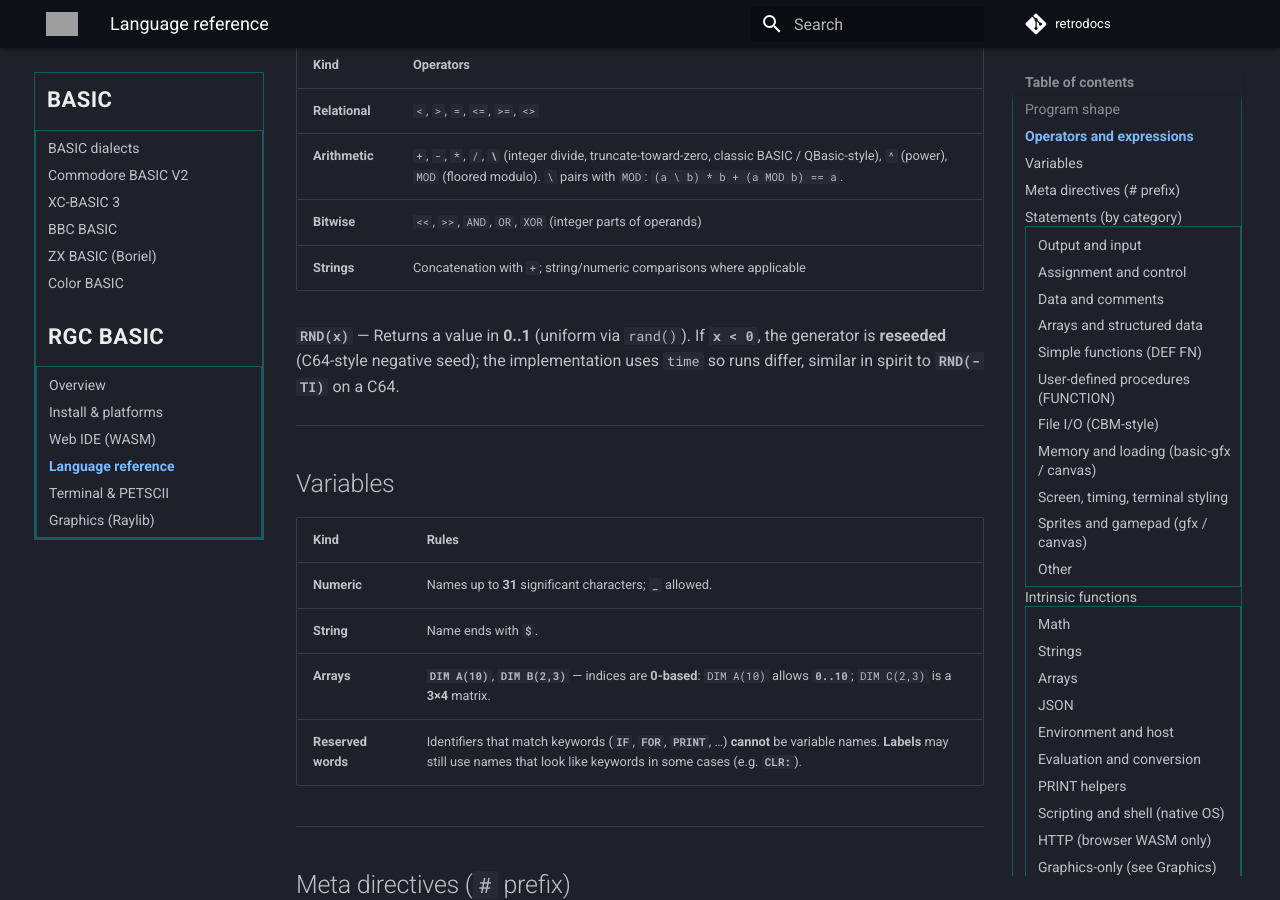
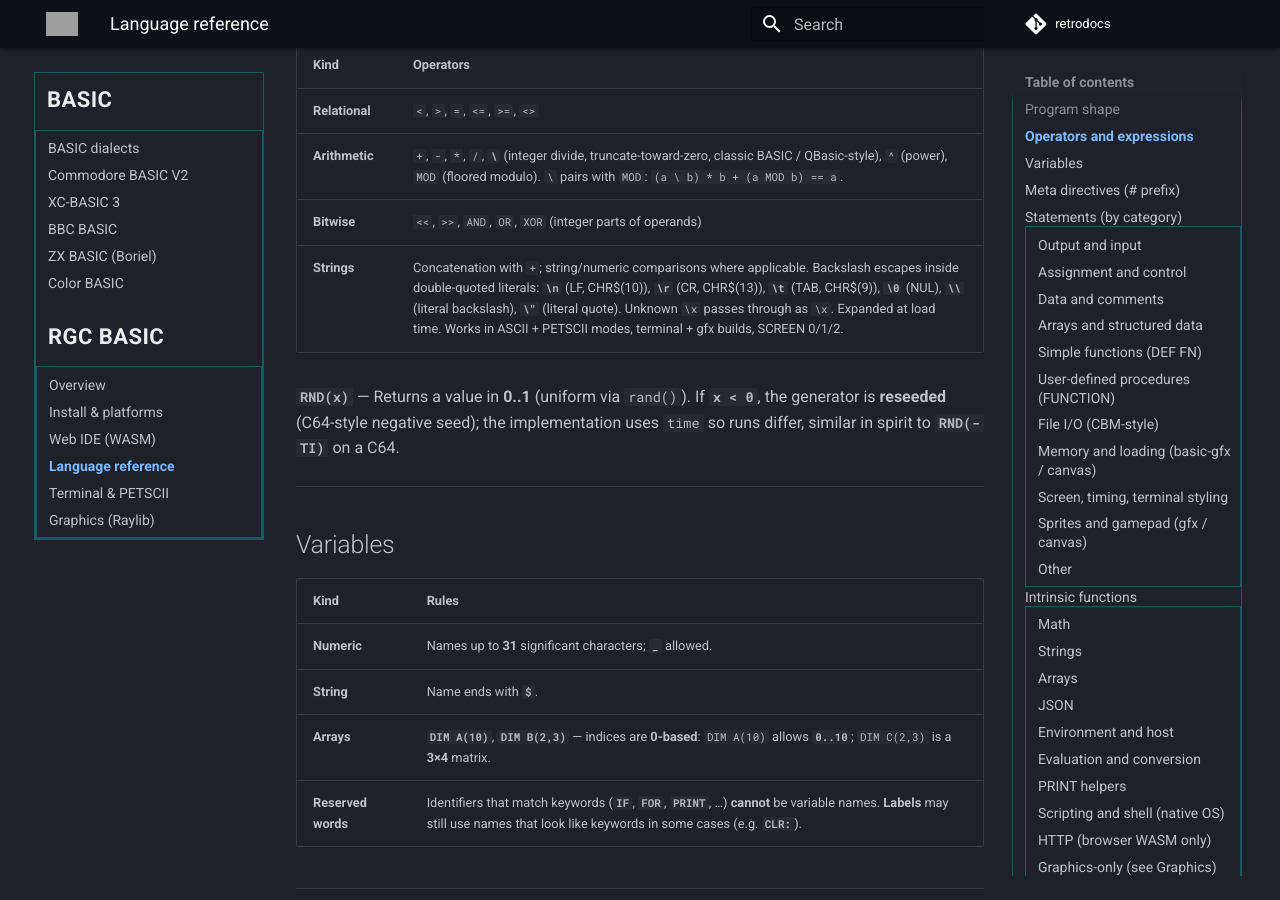
Before and after one commit to omiq/retrodocs, an MkDocs documentation site: the page built from docs/basic/rgc-basic/language.md, in a window 1280 px wide and 900 px high, scrolled down 915 px. Built offline with MkDocs 1.6.1 and Material for MkDocs 9.7.7, drawn with Linux system fonts in a browser that asks for light colours; comment, search, counter and statistics services are not loaded; grey boxes are pictures that could not be loaded.

Commit message:
rgc-basic: document \n \r \t \\ \" \0 string escapes
Backslash escapes inside double-quoted literals: \n (LF,
CHR$(10)), \r (CR, CHR$(13)), \t (TAB), \0 (NUL, caveats),
\\ (literal backslash), \" (literal quote). Unknown \x passes
through. Load-time expansion, mode-agnostic.

```diff
--- a/docs/basic/rgc-basic/language.md
+++ b/docs/basic/rgc-basic/language.md
@@ -25,7 +25,7 @@
 | **Relational** | `<`, `>`, `=`, `<=`, `>=`, `<>` |
 | **Arithmetic** | `+`, `-`, `*`, `/`, **`\`** (integer divide, truncate-toward-zero, classic BASIC / QBasic-style), `^` (power), `MOD` (floored modulo). `\` pairs with `MOD`: `(a \ b) * b + (a MOD b) == a`. |
 | **Bitwise** | `<<`, `>>`, `AND`, `OR`, `XOR` (integer parts of operands) |
-| **Strings** | Concatenation with `+`; string/numeric comparisons where applicable |
+| **Strings** | Concatenation with `+`; string/numeric comparisons where applicable. Backslash escapes inside double-quoted literals: **`\n`** (LF, CHR$(10)), **`\r`** (CR, CHR$(13)), **`\t`** (TAB, CHR$(9)), **`\0`** (NUL), **`\\`** (literal backslash), **`\"`** (literal quote). Unknown `\x` passes through as `\x`. Expanded at load time. Works in ASCII + PETSCII modes, terminal + gfx builds, SCREEN 0/1/2. |
 
 **`RND(x)`** — Returns a value in **0..1** (uniform via `rand()`). If **`x < 0`**, the generator is **reseeded** (C64-style negative seed); the implementation uses `time` so runs differ, similar in spirit to **`RND(-TI)`** on a C64.
 
```
